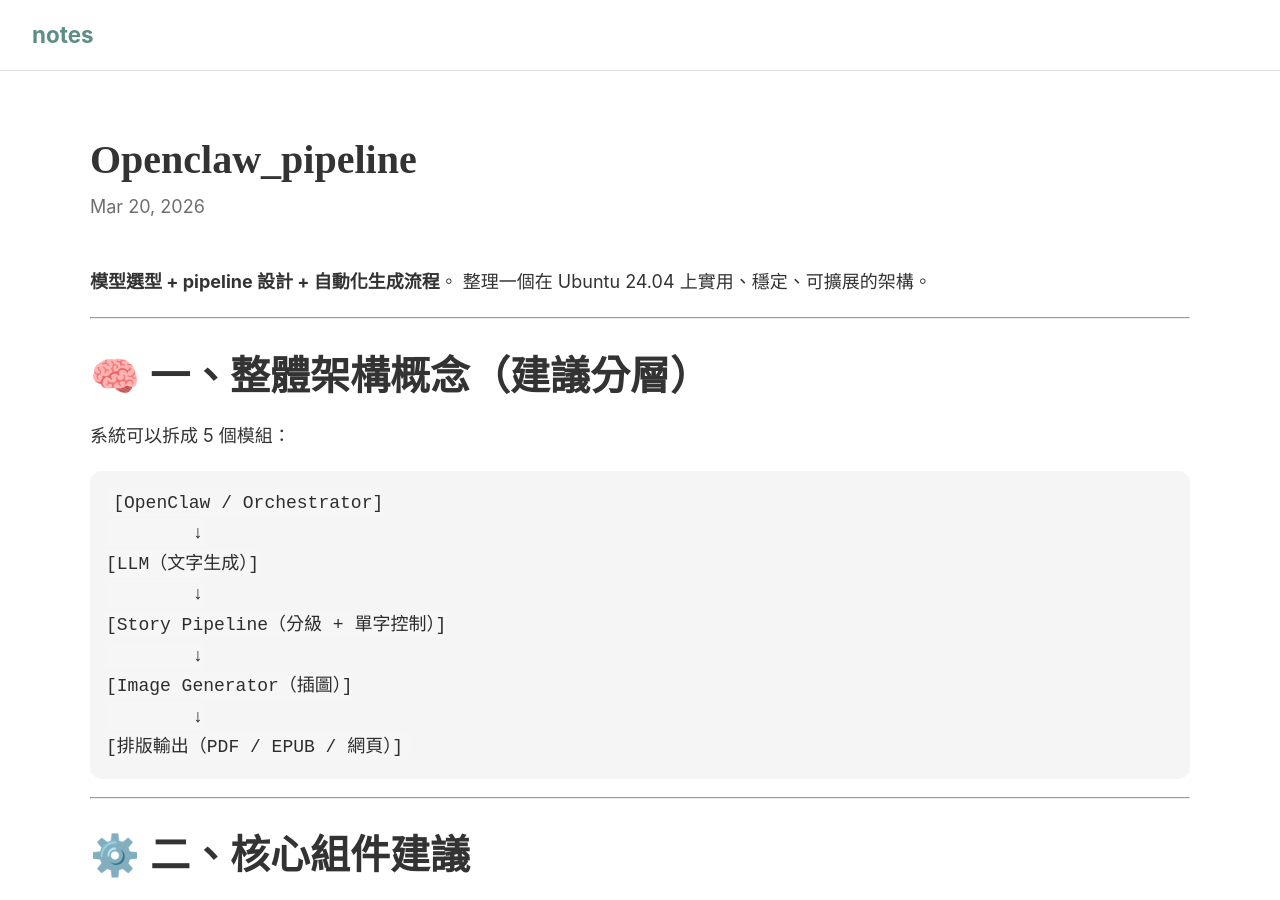
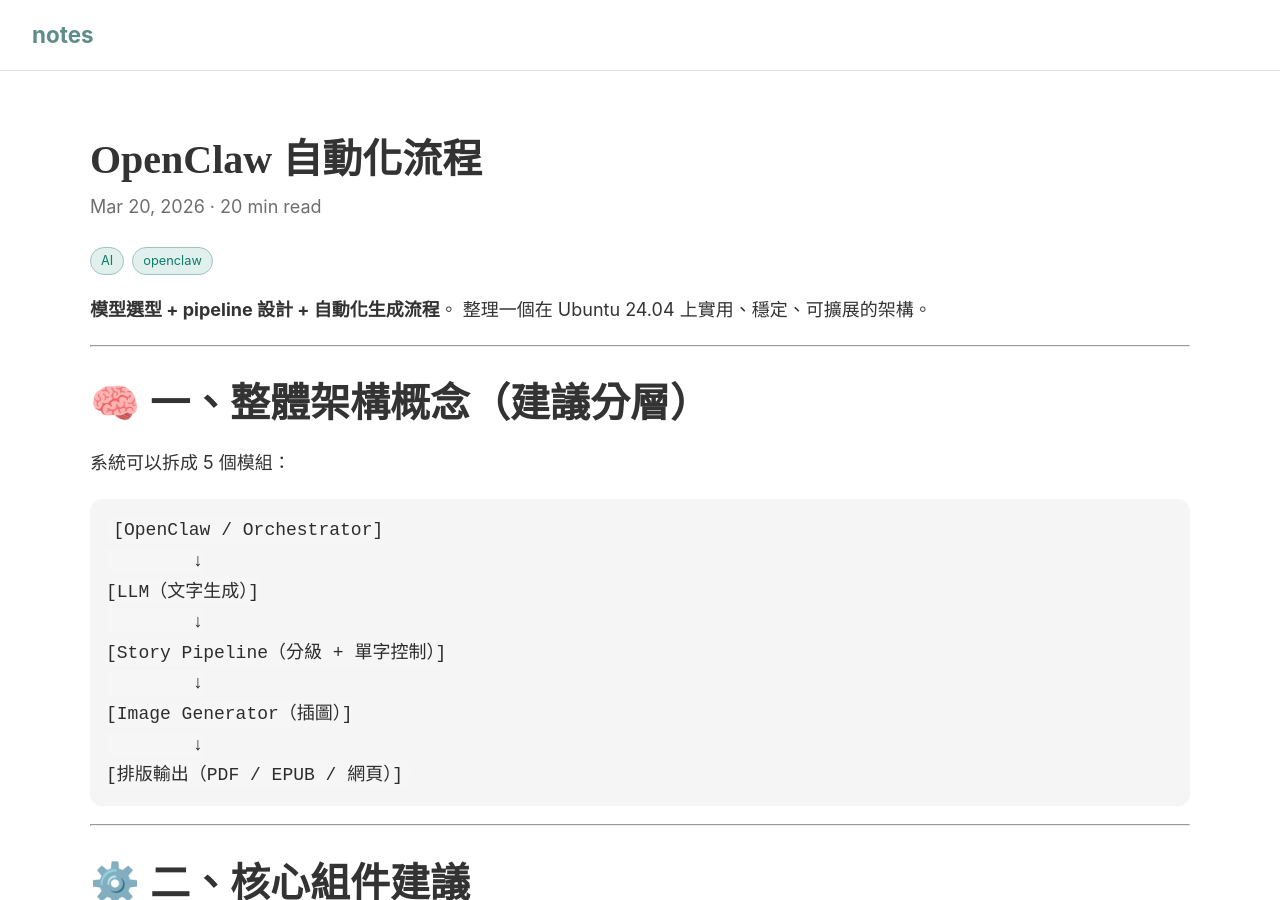
Before and after one commit to linjose/notes, a Jekyll site: the page built from _posts/2026-03-20-OpenClaw_pipeline.md, in a window 1280 px wide and 900 px high. Built offline with Jekyll 4.4.1, drawn with Linux system fonts in a browser that asks for light colours; our own code applies the rules of GitHub Pages for plain Markdown files.

Commit message:
Update 2026-03-20-OpenClaw_pipeline.md

```diff
--- a/_posts/2026-03-20-OpenClaw_pipeline.md
+++ b/_posts/2026-03-20-OpenClaw_pipeline.md
@@ -1,4 +1,11 @@
-
+---
+layout: post
+title: OpenClaw 自動化流程
+date: 2026-03-20
+reading_time: 20 min read
+tags: [AI, openclaw]
+excerpt:
+---
 
 **模型選型 + pipeline 設計 + 自動化生成流程**。
 整理一個在 Ubuntu 24.04 上實用、穩定、可擴展的架構。
```
